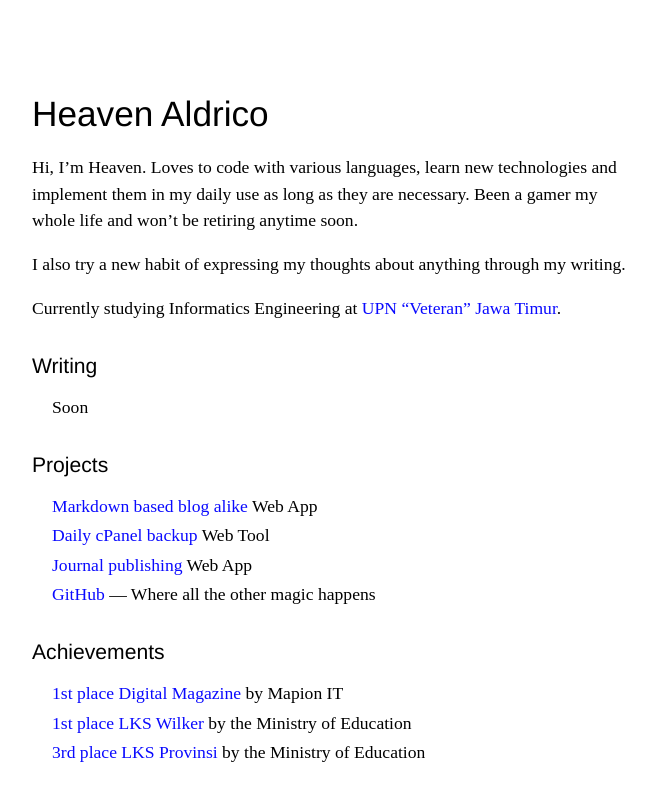
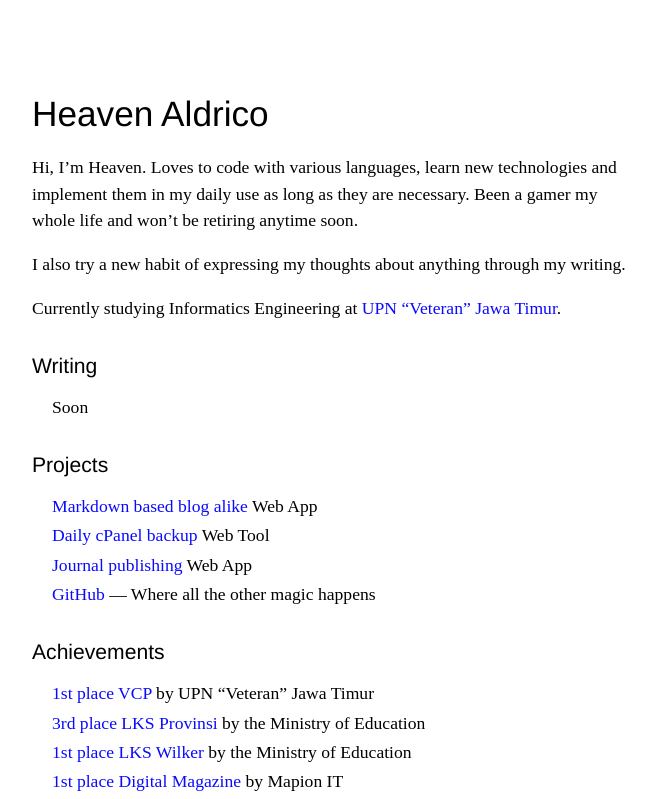
Before and after one commit to ldriko/aldrico, a Vue app: page / in a window 1280 px wide. Shown: the top 799 px of the page, without its empty margins (308-960 px from the left). Built offline with nearby package versions, Linux system fonts and the light colour scheme.

Commit message:
Update achivements

```diff
--- a/src/pages/AchievementSection.vue
+++ b/src/pages/AchievementSection.vue
@@ -6,16 +6,28 @@ import TextSection from '../components/TextSection.vue'
   <text-section subtitle="Achievements">
     <ul>
       <li>
-        <a target="_blank" href="/certificates/madig.jpeg">1st place Digital Magazine</a>
-        by Mapion IT
+        <a target="_blank" href="/certificates/lks-province.jpeg">
+          1st place VCP
+        </a>
+        by UPN &OpenCurlyDoubleQuote;Veteran&CloseCurlyDoubleQuote; Jawa Timur
       </li>
       <li>
-        <a target="_blank" href="/certificates/lks-wilker.pdf">1st place LKS Wilker</a>
+        <a target="_blank" href="/certificates/lks-province.jpeg">
+          3rd place LKS Provinsi
+        </a>
         by the Ministry of Education
       </li>
       <li>
-        <a target="_blank" href="/certificates/lks-province.jpeg">3rd place LKS Provinsi</a>
+        <a target="_blank" href="/certificates/lks-wilker.pdf">
+          1st place LKS Wilker
+        </a>
         by the Ministry of Education
+      </li>
+      <li>
+        <a target="_blank" href="/certificates/madig.jpeg">
+          1st place Digital Magazine
+        </a>
+        by Mapion IT
       </li>
     </ul>
   </text-section>
```
